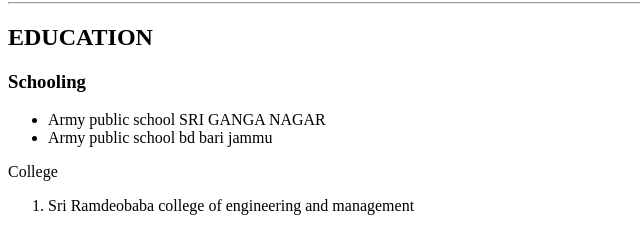
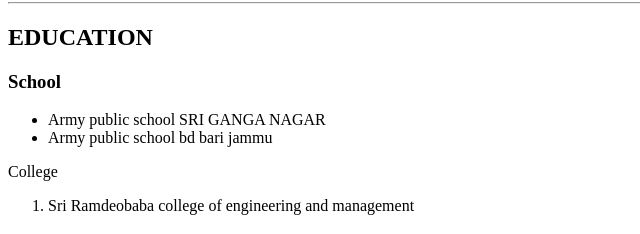
Before and after one commit to AmanSharma74/Aman_Resume, a plain HTML site: page index.html in a window 1280 px wide. Shown: the part 333-567 px from the top of the page, 0-640 px from the left. Drawn offline with Linux system fonts and the light colour scheme.

Commit message:
Update index.html

```diff
--- a/index.html
+++ b/index.html
@@ -27,7 +27,7 @@
 
     <hr>
     <h2> EDUCATION</h2>
-    <h3> Schooling </h3>
+    <h3> School </h3>
     <ul>
         <li> Army public school SRI GANGA NAGAR</li>
         <li> Army public school bd bari jammu</li>
```
